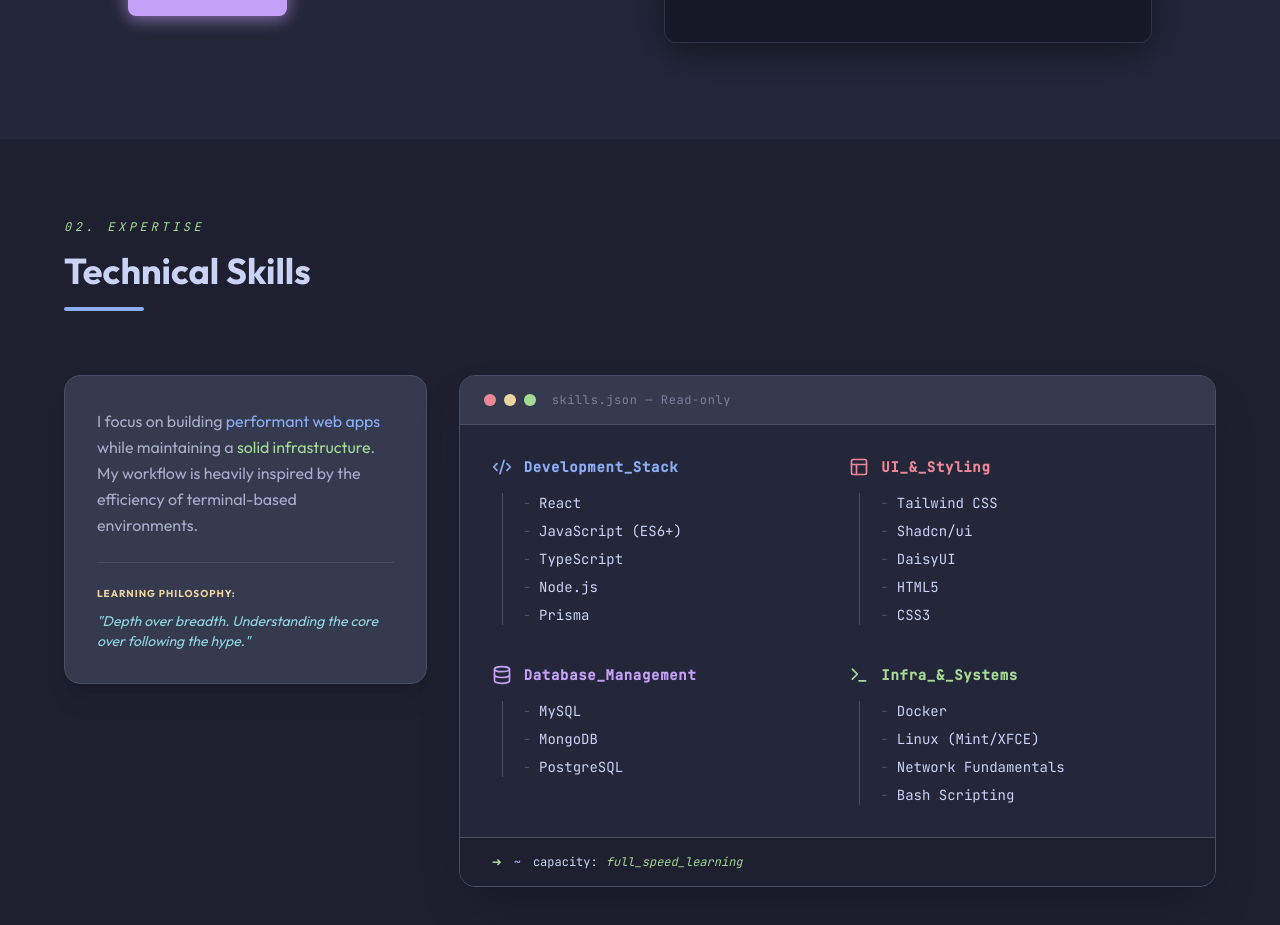
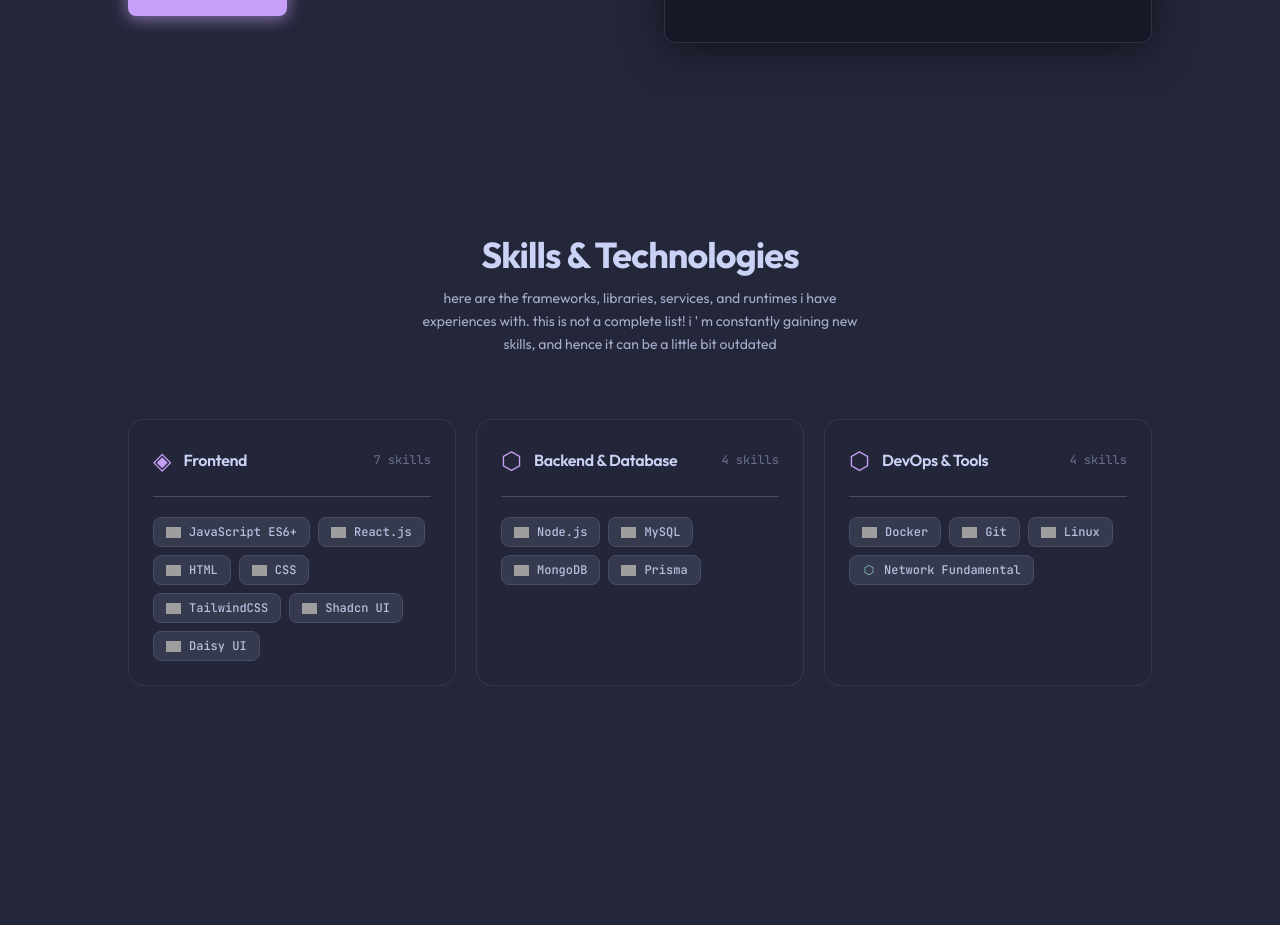
Before and after one commit to azrilpramudia/personal-website, a Next.js app: page / in a window 1280 px wide. Shown: the part 1280-2205 px from the top of the page. After the commit the page ends 2062 px from the top, so only its background shows below. Built offline with nearby package versions, Linux system fonts and the light colour scheme; grey boxes are pictures that could not be loaded.

Commit message:
feat: add skill section

```diff
--- a/src/components/sections/Skills.tsx
+++ b/src/components/sections/Skills.tsx
@@ -1,144 +1,105 @@
 "use client";
+
 import { motion } from "framer-motion";
-import { Code2, Layout, Server, Database, Terminal } from "lucide-react";
+import { fadeUp, staggerContainer, scaleIn } from "@/src/lib/animation";
+import { SkillBadge } from "@/src/components/ui/SkillBadge";
+import { skillCategories, SkillCategory } from "@/src/data/skills";
 
-export default function Skills() {
-  const categories = [
-    {
-      title: "Development_Stack",
-      icon: <Code2 className="text-[#8aadf4]" size={20} />,
-      skills: ["React", "JavaScript (ES6+)", "TypeScript", "Node.js", "Prisma"],
-      color: "text-[#8aadf4]",
-    },
-    {
-      title: "UI_&_Styling",
-      icon: <Layout className="text-[#ed8796]" size={20} />,
-      skills: ["Tailwind CSS", "Shadcn/ui", "DaisyUI", "HTML5", "CSS3"],
-      color: "text-[#ed8796]",
-    },
-    {
-      title: "Database_Management",
-      icon: <Database className="text-[#c6a0f6]" size={20} />,
-      skills: ["MySQL", "MongoDB", "PostgreSQL"],
-      color: "text-[#c6a0f6]",
-    },
-    {
-      title: "Infra_&_Systems",
-      icon: <Terminal className="text-[#a6da95]" size={20} />,
-      skills: [
-        "Docker",
-        "Linux (Mint/XFCE)",
-        "Network Fundamentals",
-        "Bash Scripting",
-      ],
-      color: "text-[#a6da95]",
-    },
-  ];
-
+// ── Category card ─────────────────────────────────────────────
+function CategoryCard({
+  category,
+  index,
+}: {
+  category: SkillCategory;
+  index: number;
+}) {
   return (
-    <section id="skills" className="min-h-screen bg-[#1e2030] py-20 px-6">
-      <div className="max-w-6xl mx-auto">
-        {/* Title Section */}
-        <div className="mb-16 space-y-4">
-          <h3 className="text-[#a6da95] font-mono text-xs tracking-[0.3em] uppercase italic">
-            02. Expertise
+    <motion.div
+      variants={scaleIn}
+      custom={index}
+      className="group relative rounded-2xl p-6 flex flex-col gap-5 transition-all duration-300"
+      style={{
+        background: "rgba(36, 39, 58, 0.6)",
+        border: "1px solid rgba(91, 96, 120, 0.30)",
+        backdropFilter: "blur(8px)",
+      }}
+      whileHover={{
+        borderColor: category.accent,
+        boxShadow: `0 0 32px ${category.accent}, 0 4px 24px rgba(0,0,0,0.3)`,
+        y: -4,
+        transition: { duration: 0.2 },
+      }}
+    >
+      {/* Category header */}
+      <div className="flex items-center gap-3">
+        <span className="text-2xl text-macchiato-mauve select-none">
+          {category.icon}
+        </span>
+        <h3 className="text-macchiato-text font-semibold text-base tracking-tight">
+          {category.title}
         </h3>
-          <h2 className="text-4xl font-bold text-[#cad3f5]">
-            Technical Skills
-          </h2>
-          <div className="h-1 w-20 bg-[#8aadf4] rounded-full"></div>
-        </div>
-
-        <div className="grid grid-cols-1 md:grid-cols-12 gap-8">
-          {/* SISI KIRI: Description Card */}
-          <div className="md:col-span-4 self-start">
-            <div className="bg-[#363a4f] p-8 rounded-2xl border border-[#494d64] shadow-xl space-y-6">
-              <p className="text-[#a5adcb] leading-relaxed">
-                I focus on building{" "}
-                <span className="text-[#8aadf4]">performant web apps</span>{" "}
-                while maintaining a
-                <span className="text-[#a6da95]"> solid infrastructure</span>.
-                My workflow is heavily inspired by the efficiency of
-                terminal-based environments.
-              </p>
-              <div className="pt-4 border-t border-[#494d64]">
-                <span className="text-[10px] font-bold text-[#eed49f] tracking-widest uppercase">
-                  Learning Philosophy:
-                </span>
-                <p className="text-sm text-[#91d7e3] mt-2 italic">
-                  "Depth over breadth. Understanding the core over following the
-                  hype."
-                </p>
-              </div>
-            </div>
-          </div>
-
-          {/* SISI KANAN: Terminal-style Skill List */}
-          <div className="md:col-span-8 bg-[#24273a] rounded-2xl border border-[#494d64] overflow-hidden shadow-2xl">
-            {/* Terminal Header */}
-            <div className="bg-[#363a4f] px-6 py-4 border-b border-[#494d64] flex items-center gap-4">
-              <div className="flex gap-2">
-                <div className="w-3 h-3 rounded-full bg-[#ed8796]"></div>
-                <div className="w-3 h-3 rounded-full bg-[#eed49f]"></div>
-                <div className="w-3 h-3 rounded-full bg-[#a6da95]"></div>
-              </div>
-              <span className="text-[#a5adcb] font-mono text-xs opacity-60 tracking-wider">
-                skills.json — Read-only
+        <span className="ml-auto text-xs font-mono text-macchiato-overlay0">
+          {category.skills.length} skills
         </span>
       </div>
 
-            {/* Terminal Content */}
-            <div className="p-8 grid grid-cols-1 sm:grid-cols-2 gap-y-10 gap-x-6 font-mono">
-              {categories.map((cat, index) => (
-                <motion.div
-                  key={index}
-                  initial={{ opacity: 0, y: 10 }}
-                  whileInView={{ opacity: 1, y: 0 }}
-                  transition={{ delay: index * 0.1 }}
-                  viewport={{ once: true }}
-                  className="space-y-4"
-                >
-                  <div className="flex items-center gap-3">
-                    {cat.icon}
-                    <h4
-                      className={`text-sm font-bold tracking-wider ${cat.color}`}
-                    >
-                      {cat.title}
-                    </h4>
-                  </div>
+      {/* Divider */}
+      <div className="h-px bg-macchiato-surface1" />
 
-                  <ul className="space-y-2 border-l border-[#494d64] ml-2.5 pl-5">
-                    {cat.skills.map((skill, i) => (
-                      <li
-                        key={i}
-                        className="text-[#cad3f5] text-sm flex items-center gap-2 group cursor-default"
-                      >
-                        <span className="text-[#a5adcb] opacity-30 group-hover:opacity-100 group-hover:text-[#a6da95] transition-all">
-                          -
-                        </span>
-                        <span className="group-hover:translate-x-1 transition-transform">
-                          {skill}
-                        </span>
-                      </li>
-                    ))}
-                  </ul>
-                </motion.div>
+      {/* Skill badges */}
+      <div className="flex flex-wrap gap-2">
+        {category.skills.map((skill) => (
+          <SkillBadge key={skill.name} skill={skill} />
         ))}
       </div>
+    </motion.div>
+  );
+}
 
-            {/* Terminal Footer */}
-            <div className="bg-[#1e2030] px-8 py-4 border-t border-[#494d64] flex items-center gap-3 font-mono text-xs">
-              <span className="text-[#a6da95]">➜</span>
-              <span className="text-[#8aadf4]">~</span>
-              <div className="flex items-center gap-2">
-                <span className="text-[#cad3f5]">capacity:</span>
-                <span className="text-[#a6da95] animate-pulse italic">
-                  full_speed_learning
-                </span>
-              </div>
-            </div>
-          </div>
-        </div>
+// ── Main section ──────────────────────────────────────────────
+export default function Skills() {
+  return (
+    <section
+      id="skills"
+      className="bg-macchiato-base py-24 px-6 scroll-mt-24 md:scroll-mt-28"
+    >
+      <div className="max-w-5xl mx-auto">
+        {/* Section header */}
+        <motion.div
+          variants={staggerContainer}
+          initial="hidden"
+          whileInView="visible"
+          viewport={{ once: true }}
+          className="flex flex-col items-center text-center mb-16 gap-3"
+        >
+          <motion.h2
+            variants={fadeUp}
+            className="text-macchiato-text text-3xl md:text-4xl font-bold tracking-tight"
+          >
+            Skills &amp; Technologies
+          </motion.h2>
+          <motion.p
+            variants={fadeUp}
+            className="text-macchiato-subtext0 text-sm max-w-md leading-relaxed"
+          >
+            here are the frameworks, libraries, services, and runtimes i have
+            experiences with. this is not a complete list! i &apos; m constantly
+            gaining new skills, and hence it can be a little bit outdated
+          </motion.p>
+        </motion.div>
+
+        {/* Category cards grid */}
+        <motion.div
+          variants={staggerContainer}
+          initial="hidden"
+          whileInView="visible"
+          viewport={{ once: true }}
+          className="grid grid-cols-1 md:grid-cols-3 gap-5"
+        >
+          {skillCategories.map((category, i) => (
+            <CategoryCard key={category.title} category={category} index={i} />
+          ))}
+        </motion.div>
       </div>
     </section>
   );
--- /dev/null
+++ b/src/components/ui/SkillBadge.tsx
@@ -0,0 +1,58 @@
+/* eslint-disable @next/next/no-img-element */
+import { cn } from "@/src/lib/utils";
+import { Skill } from "@/src/data/skills";
+
+function SkillIcon({ skill }: { skill: Skill }) {
+  if (skill.iconSlug) {
+    const hex = skill.color.replace("#", "");
+    return (
+      <img
+        src={`https://cdn.simpleicons.org/${skill.iconSlug}/${hex}`}
+        alt={skill.name}
+        width={15}
+        height={15}
+        className="shrink-0"
+        onError={(e) => {
+          const img = e.currentTarget;
+          img.style.display = "none";
+          img.nextElementSibling?.classList.remove("hidden");
+        }}
+      />
+    );
+  }
+
+  return (
+    <span
+      className="size-3.5 shrink-0 flex items-center justify-center text-xs leading-none"
+      style={{ color: skill.color }}
+    >
+      {skill.customIcon ?? "◆"}
+    </span>
+  );
+}
+
+interface SkillBadgeProps {
+  skill: Skill;
+}
+
+export function SkillBadge({ skill }: SkillBadgeProps) {
+  return (
+    <span
+      className={cn(
+        "inline-flex items-center gap-2 px-3 py-1.5 rounded-lg",
+        "font-mono text-xs font-medium text-macchiato-subtext1",
+        "bg-macchiato-surface0 border border-macchiato-surface1",
+        "transition-all duration-200 select-none",
+        "hover:border-macchiato-surface2 hover:bg-macchiato-surface1 hover:-translate-y-0.5 hover:text-macchiato-text",
+      )}
+    >
+      <SkillIcon skill={skill} />
+
+      <span
+        className="hidden size-1.5 rounded-full shrink-0"
+        style={{ background: skill.color }}
+      />
+      {skill.name}
+    </span>
+  );
+}
--- /dev/null
+++ b/src/data/skills.ts
@@ -0,0 +1,52 @@
+export type Skill = {
+  name: string;
+  iconSlug?: string;
+  customIcon?: string;
+  color: string;
+};
+
+export type SkillCategory = {
+  title: string;
+  icon: string;
+  accent: string;
+  skills: Skill[];
+};
+
+export const skillCategories: SkillCategory[] = [
+  {
+    title: "Frontend",
+    icon: "◈",
+    accent: "rgba(138,173,244,0.25)",
+    skills: [
+      { name: "JavaScript ES6+", iconSlug: "javascript", color: "#F7DF1E" },
+      { name: "React.js", iconSlug: "react", color: "#61DAFB" },
+      { name: "HTML", iconSlug: "html5", color: "#E34F26" },
+      { name: "CSS", iconSlug: "css", color: "#663399" },
+      { name: "TailwindCSS", iconSlug: "tailwindcss", color: "#06B6D4" },
+      { name: "Shadcn UI", iconSlug: "shadcnui", color: "#cad3f5" },
+      { name: "Daisy UI", iconSlug: "daisyui", color: "#FF9903" },
+    ],
+  },
+  {
+    title: "Backend & Database",
+    icon: "⬡",
+    accent: "rgba(166,218,149,0.20)",
+    skills: [
+      { name: "Node.js", iconSlug: "nodedotjs", color: "#5FA04E" },
+      { name: "MySQL", iconSlug: "mysql", color: "#4479A1" },
+      { name: "MongoDB", iconSlug: "mongodb", color: "#47A248" },
+      { name: "Prisma", iconSlug: "prisma", color: "#cad3f5" },
+    ],
+  },
+  {
+    title: "DevOps & Tools",
+    icon: "⬡",
+    accent: "rgba(245,169,127,0.20)",
+    skills: [
+      { name: "Docker", iconSlug: "docker", color: "#2496ED" },
+      { name: "Git", iconSlug: "git", color: "#F05032" },
+      { name: "Linux", iconSlug: "linux", color: "#FCC624" },
+      { name: "Network Fundamental", customIcon: "⬡", color: "#8bd5ca" },
+    ],
+  },
+];
```
Lines whose indentation alone changed are shown as unchanged.
